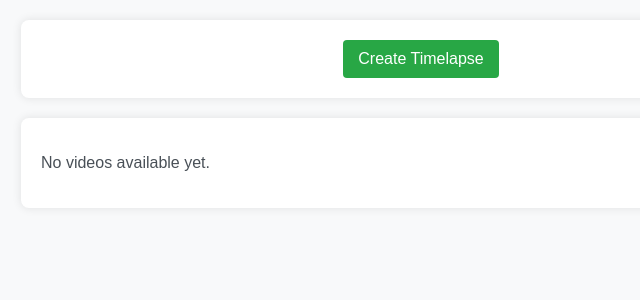
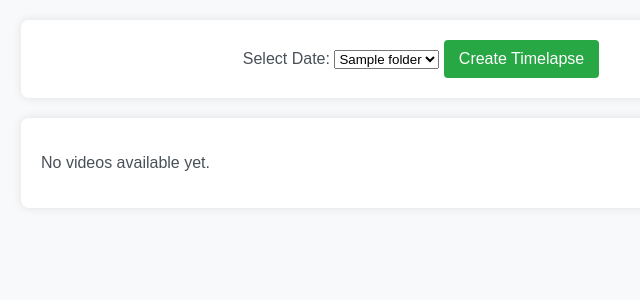
Before and after one commit to Vale54321/timelaps-script, a Flask app: template webapp/templates/index.html in a window 1280 px wide. Shown: the part 120-420 px from the top of the page, without its empty margins (219-859 px from the left). Run offline with Flask 3, Linux system fonts and the light colour scheme; the template is opened without the code that fills it: most values are stand-ins (such as "Sample title", 1, 10 or a date in 2020); some libraries are stand-ins or nearby versions.

Commit message:
added date select

```diff
--- a/webapp/app.py
+++ b/webapp/app.py
@@ -18,6 +18,22 @@ def get_latest_video():
     else:
         return None
 
+def get_folder_list():
+    images_path = "../images/"  # Adjust the path as needed
+    folder_list = []
+
+    try:
+        # List all directories in the specified path
+        folders = [f for f in os.listdir(images_path) if os.path.isdir(os.path.join(images_path, f))]
+
+        # Sort the folders by name (assuming the date strings are formatted in a way that sorting them alphabetically also sorts them chronologically)
+        folder_list = sorted(folders, reverse=True)
+
+    except FileNotFoundError:
+        print(f"Error: Path '{images_path}' not found.")
+
+    return folder_list
+
 @socketio.on('progress_update')
 def handle_progress_update(progress):
     socketio.emit('update_progress', {'progress': progress})
@@ -30,7 +46,8 @@ def handle_time_remaining_update(time_remaining):
 def index():
     # Get the latest video filename
     latest_video = get_latest_video()
-    return render_template('index.html', latest_video=latest_video)
+    folder_list = get_folder_list()
+    return render_template('index.html', latest_video=latest_video, folder_list=folder_list)
 
 @app.route('/video')
 def video():
@@ -42,7 +59,9 @@ def video():
 
 @app.route('/create_timelapse', methods=['POST'])
 def create_timelapse():
-    timestamp = datetime.now().strftime("%Y_%m_%d")
+    selected_date = request.form.get('selected_date')  # Get the selected date from the form data
+    print("data" + selected_date)
+    timestamp = selected_date if selected_date else datetime.now().strftime("%Y_%m_%d")
     process = subprocess.Popen(['python', '../script/createTimelaps.py', '../images/' + timestamp + '/', 'static/'], stdout=subprocess.PIPE, stderr=subprocess.STDOUT, universal_newlines=True)
 
     start_time = time.time()
--- a/webapp/templates/index.html
+++ b/webapp/templates/index.html
@@ -16,6 +16,13 @@
     <main>
         <section id="timelapse-section">
             <form id="timelapse-form">
+                <label for="folder-select">Select Date:</label>
+                <select id="folder-select" name="folderSelect">
+                    {% for folder in folder_list %}
+                        <option value="{{ folder }}">{{ folder }}</option>
+                    {% endfor %}
+                </select>
+
                 <button type="submit" id="timelapse-btn">Create Timelapse</button>
                 <div id="progress-container" style="display: none;">
                     <p>Progress: <span id="progress">0%</span></p>
@@ -102,10 +109,14 @@
         // Disable the button during processing
         document.getElementById('timelapse-btn').disabled = true;
 
+        // Get the selected date from the dropdown
+        var selectedDate = $('#folder-select').val();
+
         // Use AJAX for form submission
         $.ajax({
             type: 'POST',
             url: '/create_timelapse',
+            data: { 'selected_date': selectedDate },  // Include the selected date in the request
             success: function() {
                 // Form submission success
             },
```
Lines whose indentation alone changed are shown as unchanged.
